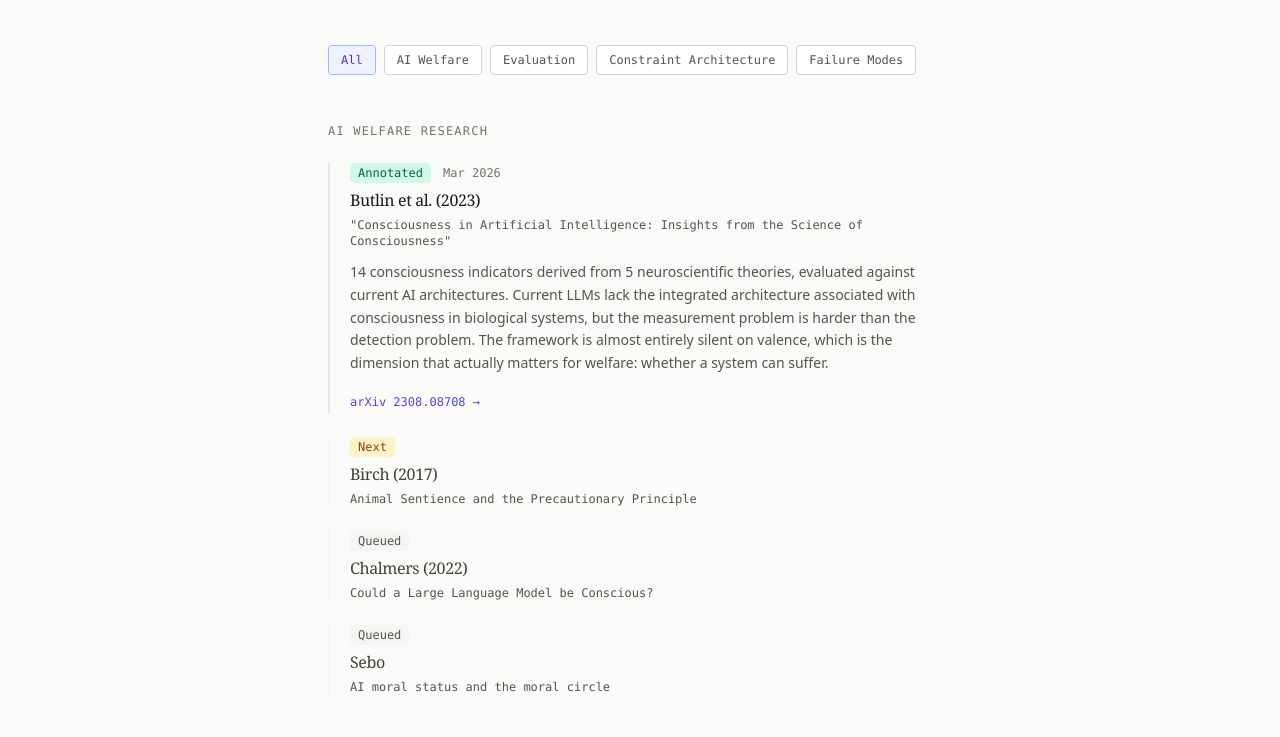
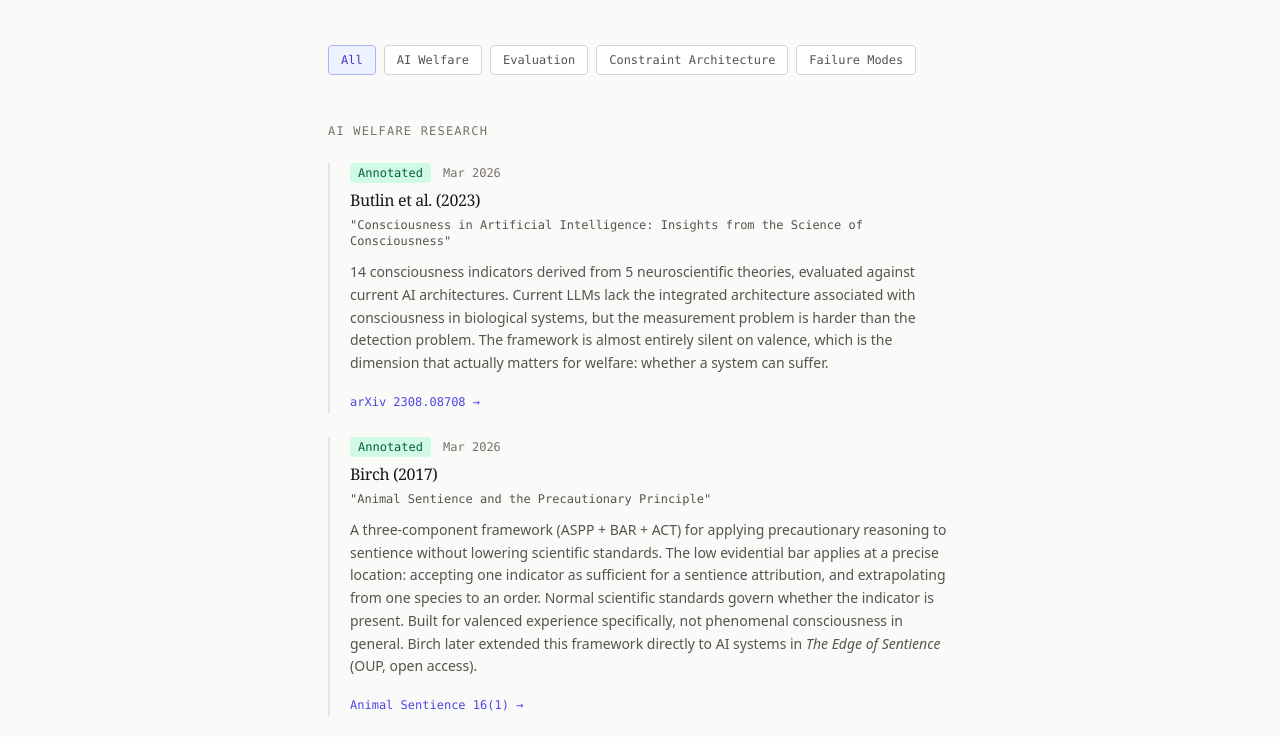
Before and after one commit to themattnash/professional-profile, an Astro site: page /reading in a window 1280 px wide. Shown: the part 212-949 px from the top of the page. Built offline with nearby package versions, Linux system fonts and the light colour scheme; Astro itself is replaced by a stand-in of ours.

Commit message:
reading: annotate Birch 2017, queue Edge of Sentience

```diff
--- a/src/pages/reading.astro
+++ b/src/pages/reading.astro
@@ -41,12 +41,30 @@ import Layout from '../layouts/Layout.astro';
         <a href="https://arxiv.org/abs/2308.08708" target="_blank" rel="noopener noreferrer" class="text-xs font-mono text-indigo-600 hover:text-indigo-800 no-underline">arXiv 2308.08708 &rarr;</a>
       </div>
 
+      <div class="border-l-2 border-stone-200 pl-5">
+        <div class="flex items-center gap-3 mb-1">
+          <span class="text-xs font-mono text-emerald-800 bg-emerald-100 px-2 py-0.5 rounded">Annotated</span>
+          <span class="text-xs font-mono text-stone-500">Mar 2026</span>
+        </div>
+        <h3 class="font-serif text-stone-900 mb-1">Birch (2017)</h3>
+        <p class="text-stone-600 text-xs font-mono mb-3">"Animal Sentience and the Precautionary Principle"</p>
+        <p class="text-stone-600 text-sm leading-relaxed mb-3">
+          A three-component framework (ASPP + BAR + ACT) for applying precautionary reasoning to sentience without
+          lowering scientific standards. The low evidential bar applies at a precise location: accepting one indicator
+          as sufficient for a sentience attribution, and extrapolating from one species to an order. Normal scientific
+          standards govern whether the indicator is present. Built for valenced experience specifically, not
+          phenomenal consciousness in general. Birch later extended this framework directly to AI systems in
+          <em>The Edge of Sentience</em> (OUP, open access).
+        </p>
+        <a href="https://www.wellbeingintlstudiesrepository.org/animsent/vol2/iss16/1/" target="_blank" rel="noopener noreferrer" class="text-xs font-mono text-indigo-600 hover:text-indigo-800 no-underline">Animal Sentience 16(1) &rarr;</a>
+      </div>
+
       <div class="border-l-2 border-stone-100 pl-5">
         <div class="flex items-center gap-3 mb-1">
           <span class="text-xs font-mono text-amber-800 bg-amber-100 px-2 py-0.5 rounded">Next</span>
         </div>
-        <h3 class="font-serif text-stone-700 mb-1">Birch (2017)</h3>
-        <p class="text-stone-600 text-xs font-mono">Animal Sentience and the Precautionary Principle</p>
+        <h3 class="font-serif text-stone-700 mb-1">Birch — The Edge of Sentience</h3>
+        <p class="text-stone-600 text-xs font-mono">Risk and Precaution in Humans, Other Animals, and AI (OUP, open access)</p>
       </div>
 
       <div class="border-l-2 border-stone-100 pl-5">
```
